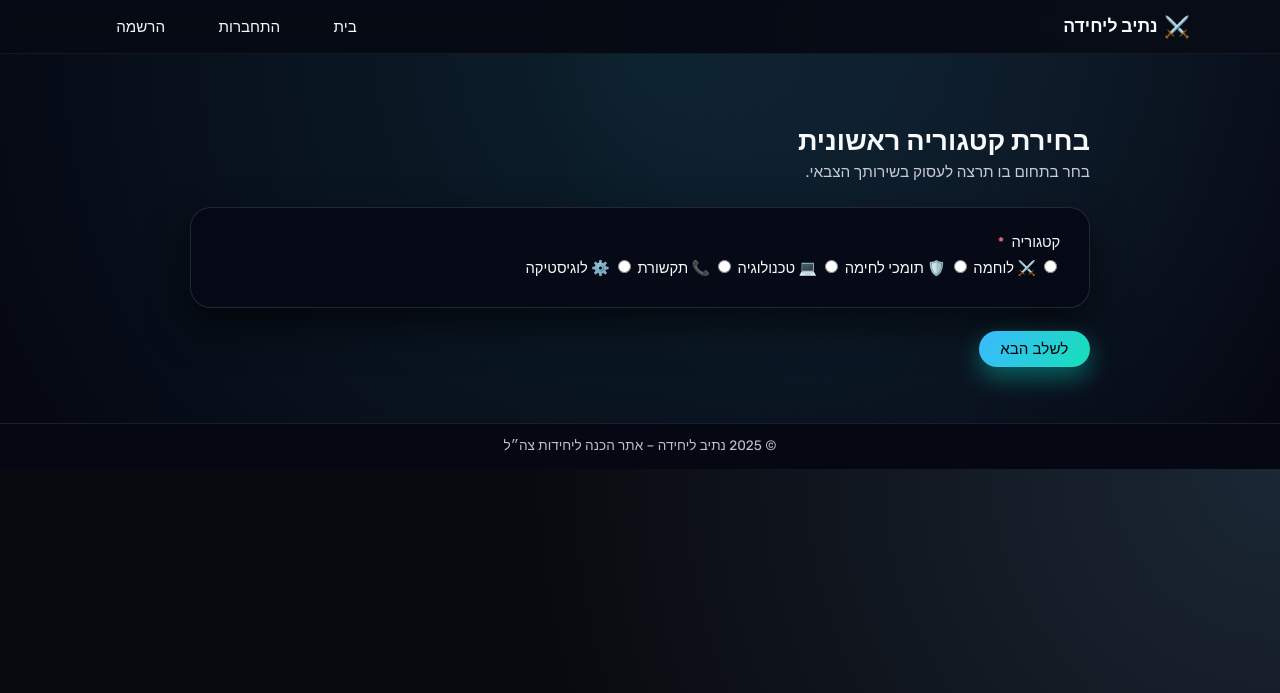
After one commit to Markozavus/milprep, a Flask app: template templates/firstChoice.html in a window 1280 px wide. The commit adds this page. Shown: the top 693 px of the page. Run offline with Flask 3, Linux system fonts and the light colour scheme; the template is opened without the code that fills it, so the values that code supplies are empty.

Commit message:
Add files via upload

```diff
--- a/templates/base.html
+++ b/templates/base.html
@@ -5,10 +5,28 @@
     <title>{% block title %}הכנה ליחידות מיוחדות בצה״ל{% endblock %}</title>
     <meta name="viewport" content="width=device-width, initial-scale=1">
 
-    <!-- אפשר להחליף בגופן אחר אם תרצי -->
     <link rel="stylesheet"
           href="https://fonts.googleapis.com/css2?family=Rubik:wght@300;400;500;700&display=swap">
     <link rel="stylesheet" href="{{ url_for('static', filename='css/style.css') }}">
+    <style>
+        /* Simple inline CSS for header greeting alignment */
+        .header-inner {
+            display: flex;
+            align-items: center;
+            justify-content: space-between;
+        }
+        .main-nav a {
+            margin-left: 15px;
+        }
+        .user-greeting {
+            display: flex;
+            align-items: center;
+        }
+        .user-greeting span {
+            margin-left: 10px;
+            font-weight: 500;
+        }
+    </style>
 </head>
 <body>
 <header class="site-header">
@@ -20,18 +38,21 @@
 
         <nav class="main-nav">
             <a href="{{ url_for('home') }}">בית</a>
-            <a href="{{ url_for('main_page') }}">עמוד ראשי</a>
-            <a href="{{ url_for('register') }}">הרשמה</a>
-            <!-- בהמשך: תמיכה, רשת חברתית וכו' -->
+            {% if not session.get('user_id') %}
+                <a href="{{ url_for('login') }}">התחברות</a>
+                <a href="{{ url_for('register') }}">הרשמה</a>
+            {% else %}
+                <a href="{{ url_for('first_choice') }}">הפרופיל שלי</a>
+            {% endif %}
         </nav>
 
-        <div class="language-switcher">
-            <label for="lang-select">שפה:</label>
-            <select id="lang-select" disabled>
-                <option value="he" selected>עברית (ברירת מחדל)</option>
-                <option value="en" disabled>English (בקרוב)</option>
-            </select>
+        {% if session.get('user_name') %}
+        <div class="user-greeting">
+            <span>שלום, {{ session['user_name'] }}!</span>
+            <a href="{{ url_for('logout') }}">התנתק</a>
         </div>
+        {% endif %}
+
     </div>
 </header>
 
@@ -41,10 +62,9 @@
 
 <footer class="site-footer">
     <div class="container footer-inner">
-        <span>© {{ 2025 }} נתיב ליחידה – אתר הכנה ליחידות צה״ל</span>
+        <span>© 2025 נתיב ליחידה – אתר הכנה ליחידות צה״ל</span>
     </div>
 </footer>
-
 <script src="{{ url_for('static', filename='js/main.js') }}"></script>
 </body>
 </html>
--- /dev/null
+++ b/templates/firstChoice.html
@@ -0,0 +1,68 @@
+{% extends "base.html" %}
+
+{% block title %}בחירת קטגוריה{% endblock %}
+
+{% block content %}
+<section class="form-page">
+    <div class="container">
+
+        <h1 class="form-title">בחירת קטגוריה ראשונית</h1>
+        <p class="form-subtitle">
+            בחר בתחום בו תרצה לעסוק בשירותך הצבאי.
+        </p>
+
+        <form method="post">
+
+            <div class="register-form">
+
+                <div class="form-group full-width">
+                    <label>
+                        קטגוריה <span class="required-star">*</span>
+                    </label>
+
+                    <div class="category-select">
+
+                        <label class="category-option" required>
+                            <input type="radio" name="category" value="combat" required>
+                            <span class="icon">⚔️</span>
+                            <span class="text">לוחמה</span>
+                        </label>
+
+                        <label class="category-option">
+                            <input type="radio" name="category" value="technology">
+                            <span class="icon">🛡️</span>
+                            <span class="text">תומכי לחימה</span>
+                        </label>
+
+                        <label class="category-option">
+                            <input type="radio" name="category" value="intelligence">
+                            <span class="icon">💻</span>
+                            <span class="text">טכנולוגיה</span>
+                        </label>
+
+                        <label class="category-option">
+                            <input type="radio" name="category" value="medicine">
+                            <span class="icon">📞</span>
+                            <span class="text">תקשורת</span>
+                        </label>
+
+                        <label class="category-option">
+                            <input type="radio" name="category" value="education">
+                            <span class="icon">⚙️</span>
+                            <span class="text">לוגיסטיקה</span>
+                        </label>
+
+                    </div>
+                </div>
+
+            </div>
+
+            <button type="submit" class="btn primary-btn" style="margin-top: 1.4rem;">
+                לשלב הבא
+            </button>
+
+        </form>
+
+    </div>
+</section>
+{% endblock %}
```
Also changed, not shown: templates/home.html (+6 -5 lines), templates/login.html (added, +62 -0 lines), templates/register.html (+8 -4 lines).
